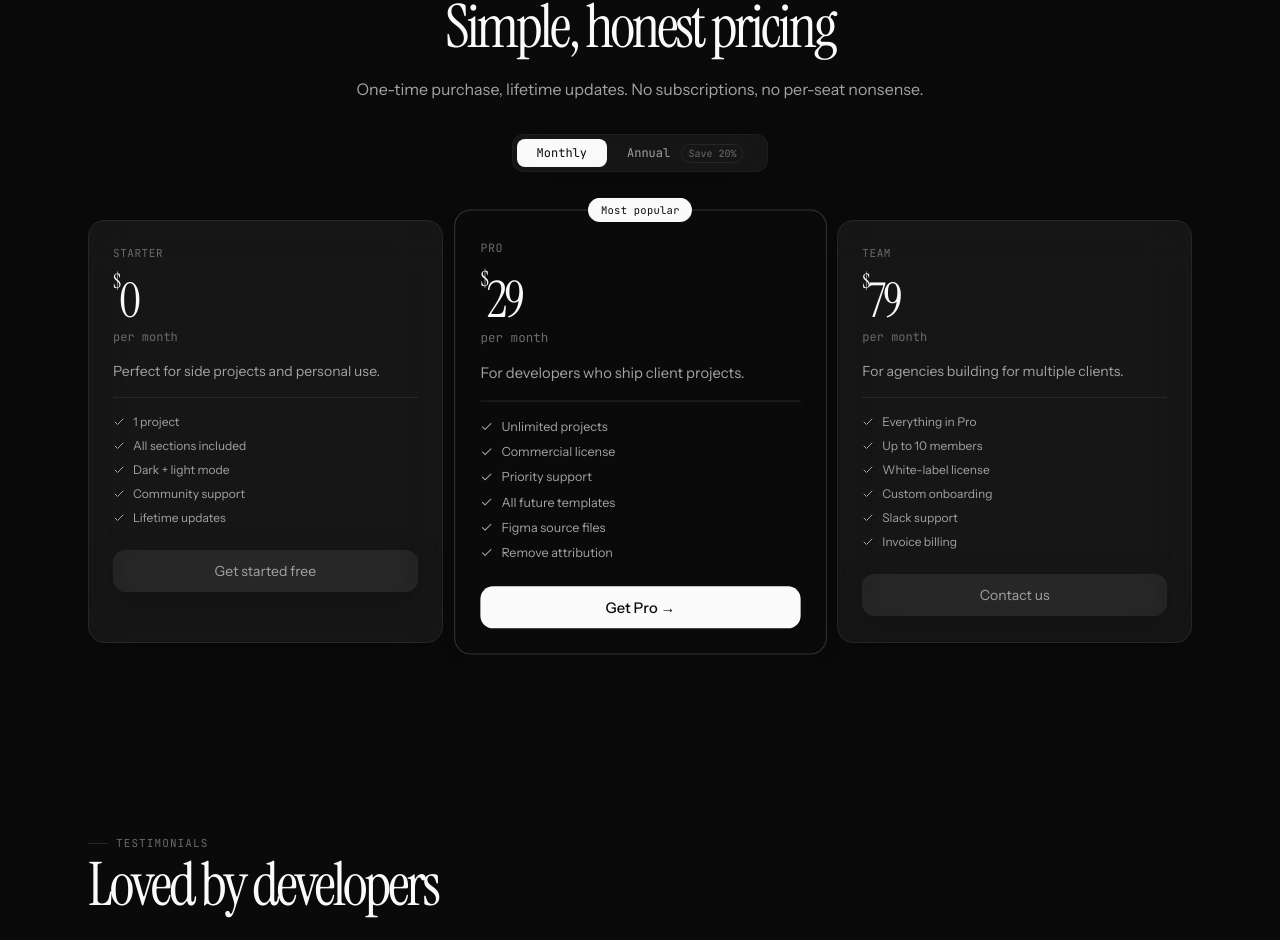
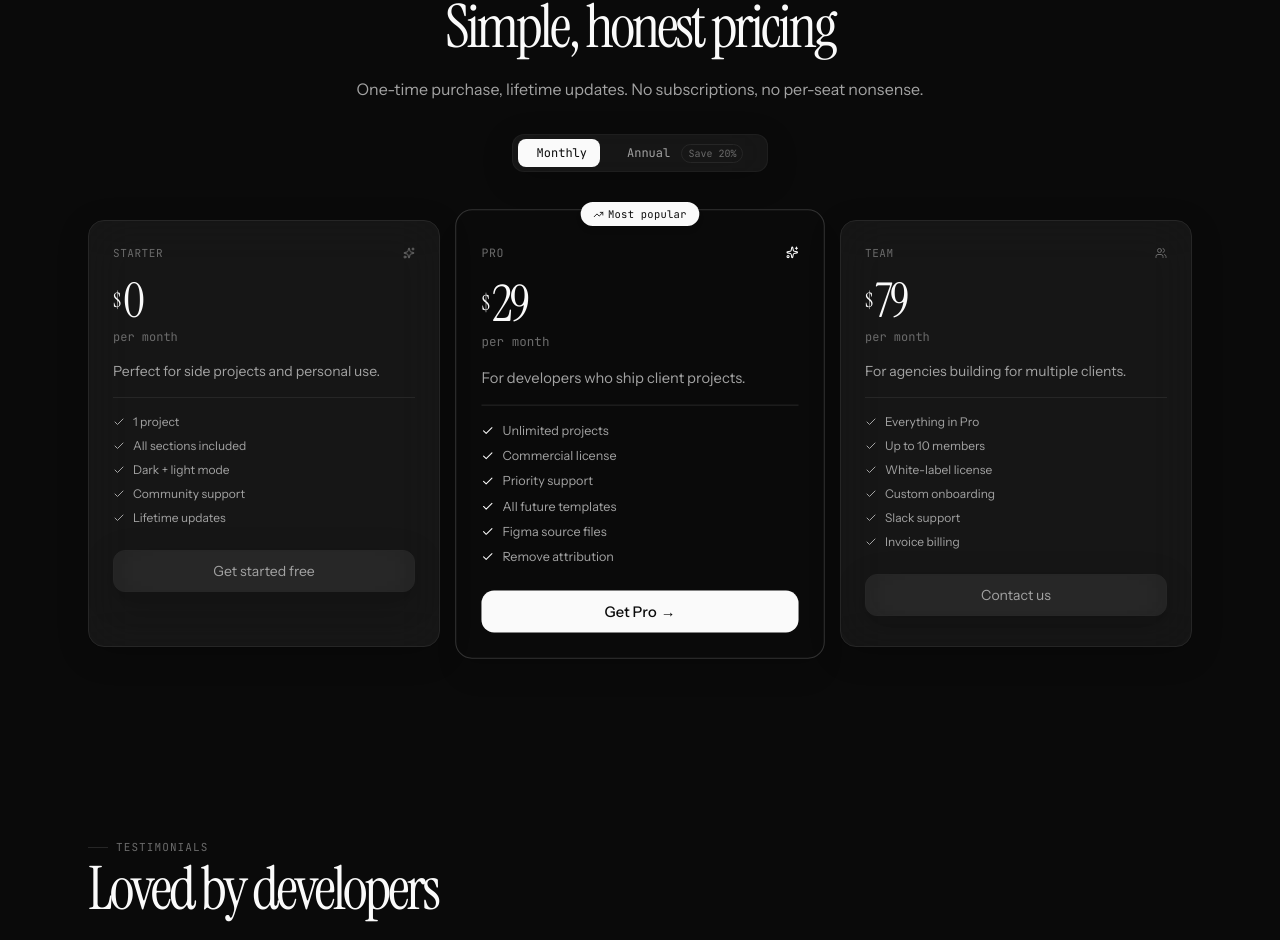
Before and after one commit to Kaveenxz/saas-app, a Next.js app: page / in a window 1280 px wide. Shown: the part 3151-4091 px from the top of the page. Built offline with nearby package versions, Linux system fonts and the light colour scheme.

Commit message:
changed the global css and pricing styles

```diff
--- a/components/pricing.tsx
+++ b/components/pricing.tsx
@@ -1,20 +1,13 @@
 // components/pricing.tsx
 "use client";
 
-import { useState } from "react";
-import { Check } from "lucide-react";
+import { useState, useRef, useEffect } from "react";
+import { motion, AnimatePresence, useInView } from "framer-motion";
+import { Check, Sparkles, TrendingUp, Users } from "lucide-react";
 
 const plans = {
-  monthly: {
-    starter: 0,
-    pro: 29,
-    team: 79,
-  },
-  annual: {
-    starter: 0,
-    pro: 19,
-    team: 59,
-  },
+  monthly: { starter: 0, pro: 29, team: 79 },
+  annual: { starter: 0, pro: 19, team: 59 },
 };
 
 const features = {
@@ -25,100 +18,311 @@ const features = {
 
 export function Pricing() {
   const [billing, setBilling] = useState<"monthly" | "annual">("monthly");
+  const sectionRef = useRef<HTMLElement>(null);
+  const isInView = useInView(sectionRef, { once: true, amount: 0.2 });
+  const [hoveredCard, setHoveredCard] = useState<string | null>(null);
+  const monthlyBtnRef = useRef<HTMLButtonElement>(null);
+  const annualBtnRef = useRef<HTMLButtonElement>(null);
+  const [sliderStyle, setSliderStyle] = useState({ left: 0, width: 0 });
 
   const getPrice = (plan: keyof typeof plans.monthly) => plans[billing][plan];
 
+  const handleBillingToggle = (mode: "monthly" | "annual") => {
+    setBilling(mode);
+  };
+
+  // Update slider position when billing changes or on mount
+  useEffect(() => {
+    const activeBtn = billing === "monthly" ? monthlyBtnRef.current : annualBtnRef.current;
+    if (activeBtn) {
+      const parent = activeBtn.parentElement;
+      if (parent) {
+        const parentRect = parent.getBoundingClientRect();
+        const btnRect = activeBtn.getBoundingClientRect();
+        setSliderStyle({
+          left: btnRect.left - parentRect.left,
+          width: btnRect.width,
+        });
+      }
+    }
+  }, [billing]);
+
+  useEffect(() => {
+    const handleResize = () => {
+      const activeBtn = billing === "monthly" ? monthlyBtnRef.current : annualBtnRef.current;
+      if (activeBtn) {
+        const parent = activeBtn.parentElement;
+        if (parent) {
+          const parentRect = parent.getBoundingClientRect();
+          const btnRect = activeBtn.getBoundingClientRect();
+          setSliderStyle({
+            left: btnRect.left - parentRect.left,
+            width: btnRect.width,
+          });
+        }
+      }
+    };
+    window.addEventListener("resize", handleResize);
+    return () => window.removeEventListener("resize", handleResize);
+  }, [billing]);
+
+  const createRipple = (e: React.MouseEvent<HTMLButtonElement>) => {
+    const btn = e.currentTarget;
+    const ripple = document.createElement("span");
+    const rect = btn.getBoundingClientRect();
+    const size = Math.max(rect.width, rect.height);
+    const x = e.clientX - rect.left - size / 2;
+    const y = e.clientY - rect.top - size / 2;
+    ripple.style.width = ripple.style.height = `${size}px`;
+    ripple.style.left = `${x}px`;
+    ripple.style.top = `${y}px`;
+    ripple.className = "ripple-effect";
+    btn.appendChild(ripple);
+    setTimeout(() => ripple.remove(), 600);
+  };
+
   return (
-    <section id="pricing" className="py-24 px-6 max-w-6xl mx-auto text-center">
+    <section
+      id="pricing"
+      ref={sectionRef}
+      className="py-24 px-6 max-w-6xl mx-auto text-center relative"
+    >
       <div className="section-label justify-center">Pricing</div>
       <h2 className="section-title">Simple, honest pricing</h2>
-      <p className="section-sub mx-auto mb-8">One-time purchase, lifetime updates. No subscriptions, no per-seat nonsense.</p>
+      <p className="section-sub mx-auto mb-8">
+        One-time purchase, lifetime updates. No subscriptions, no per-seat nonsense.
+      </p>
 
-      <div className="inline-flex glass rounded-xl p-1 mb-12">
+      {/* Animated Toggle */}
+      <div className="flex justify-center mb-12">
+        <div className="relative inline-flex glass rounded-xl p-1">
           <button
-          onClick={() => setBilling("monthly")}
-          className={`px-5 py-1.5 rounded-lg font-mono text-xs transition-all ${
-            billing === "monthly" ? "bg-foreground text-background" : "text-text-dim"
+            ref={monthlyBtnRef}
+            onClick={() => handleBillingToggle("monthly")}
+            className={`relative z-10 px-5 py-1.5 rounded-lg font-mono text-xs transition-colors ${
+              billing === "monthly" ? "text-background" : "text-text-dim hover:text-foreground"
             }`}
           >
             Monthly
           </button>
           <button
-          onClick={() => setBilling("annual")}
-          className={`px-5 py-1.5 rounded-lg font-mono text-xs transition-all ${
-            billing === "annual" ? "bg-foreground text-background" : "text-text-dim"
+            ref={annualBtnRef}
+            onClick={() => handleBillingToggle("annual")}
+            className={`relative z-10 px-5 py-1.5 rounded-lg font-mono text-xs transition-colors ${
+              billing === "annual" ? "text-background" : "text-text-dim hover:text-foreground"
             }`}
           >
-          Annual <span className="text-[10px] ml-1 px-1.5 py-0.5 rounded-full border border-border text-text-muted">Save 20%</span>
+            Annual{" "}
+            <span className="text-[10px] ml-1 px-1.5 py-0.5 rounded-full border border-border text-text-muted">
+              Save 20%
+            </span>
           </button>
+          <motion.div
+            className="absolute top-1 bottom-1 rounded-lg bg-foreground"
+            animate={{
+              left: sliderStyle.left,
+              width: sliderStyle.width,
+            }}
+            transition={{ type: "spring", stiffness: 500, damping: 35 }}
+          />
+        </div>
       </div>
 
-      <div className="grid grid-cols-1 md:grid-cols-3 gap-5">
-        {/* Starter */}
-        <div className="glass rounded-2xl p-6 text-left border border-border">
-          <div className="font-mono text-[11px] tracking-wider text-text-muted mb-4">STARTER</div>
-          <div className="font-serif text-5xl font-normal tracking-tighter">
-            <sup className="text-xl align-top">$</sup>{getPrice("starter")}
+      {/* Pricing Cards Grid - no overflow-hidden on cards to prevent clipping */}
+      <div className="grid grid-cols-1 md:grid-cols-3 gap-6 items-stretch">
+        {/* Starter Card */}
+        <motion.div
+          initial={{ opacity: 0, y: 40 }}
+          animate={isInView ? { opacity: 1, y: 0 } : {}}
+          transition={{ duration: 0.6, delay: 0.2 }}
+          onMouseEnter={() => setHoveredCard("starter")}
+          onMouseLeave={() => setHoveredCard(null)}
+          whileHover={{ y: -8, transition: { duration: 0.2 } }}
+          className="glass rounded-2xl p-6 text-left border border-border transition-all duration-300 relative group"
+        >
+          <div className="absolute inset-0 bg-gradient-to-br from-white/5 to-transparent opacity-0 group-hover:opacity-100 transition-opacity duration-500 pointer-events-none rounded-2xl" />
+          <div className="font-mono text-[11px] tracking-wider text-text-muted mb-4 flex items-center justify-between">
+            STARTER
+            <Sparkles size={12} className="text-text-muted" />
+          </div>
+          <div className="font-serif text-5xl font-normal tracking-tighter flex items-baseline gap-1">
+            <sup className="text-xl">$</sup>
+            <AnimatePresence mode="wait">
+              <motion.span
+                key={billing + getPrice("starter")}
+                initial={{ y: -20, opacity: 0 }}
+                animate={{ y: 0, opacity: 1 }}
+                exit={{ y: 20, opacity: 0 }}
+                transition={{ duration: 0.3 }}
+              >
+                {getPrice("starter")}
+              </motion.span>
+            </AnimatePresence>
           </div>
           <div className="font-mono text-xs text-text-muted mt-1">per month</div>
+          {billing === "annual" && getPrice("starter") === 0 && (
+            <div className="text-[10px] text-green-500/70 mt-1">Free forever</div>
+          )}
           <p className="text-sm text-text-dim my-4">Perfect for side projects and personal use.</p>
           <div className="h-px bg-border my-4" />
           <ul className="space-y-2 mb-6">
             {features.starter.map((feat, i) => (
-              <li key={i} className="flex items-center gap-2 text-xs text-text-dim">
-                <Check size={12} className="text-text-dim" /> {feat}
-              </li>
+              <motion.li
+                key={i}
+                initial={{ opacity: 0, x: -10 }}
+                animate={isInView ? { opacity: 1, x: 0 } : {}}
+                transition={{ delay: 0.3 + i * 0.05 }}
+                className="flex items-center gap-2 text-xs text-text-dim"
+              >
+                <motion.div whileHover={{ scale: 1.2 }}>
+                  <Check size={12} className="text-text-dim" />
+                </motion.div>
+                {feat}
+              </motion.li>
             ))}
           </ul>
-          <button className="w-full py-2.5 rounded-xl glass border border-border text-text-dim hover:text-foreground transition text-sm">
-            Get started free
+          <button
+            onClick={createRipple}
+            className="relative overflow-hidden w-full py-2.5 rounded-xl glass border border-border text-text-dim hover:text-foreground transition-all duration-300 text-sm group"
+          >
+            <span className="relative z-10">Get started free</span>
+            <span className="absolute inset-0 bg-gradient-to-r from-foreground/10 to-transparent -translate-x-full group-hover:translate-x-full transition-transform duration-700" />
           </button>
-        </div>
+        </motion.div>
 
-        {/* Pro */}
-        <div className="glass-bright rounded-2xl p-6 text-left border border-border-bright relative transform md:scale-105 shadow-lg">
-          <div className="absolute -top-3 left-1/2 -translate-x-1/2 bg-foreground text-background text-[10px] font-mono tracking-wide px-3 py-1 rounded-full whitespace-nowrap">
+        {/* Pro Card (highlighted) - no scale on mobile, badge fully visible */}
+        <motion.div
+          initial={{ opacity: 0, y: 40 }}
+          animate={isInView ? { opacity: 1, y: 0 } : {}}
+          transition={{ duration: 0.6, delay: 0.3 }}
+          onMouseEnter={() => setHoveredCard("pro")}
+          onMouseLeave={() => setHoveredCard(null)}
+          whileHover={{ y: -8, transition: { duration: 0.2 } }}
+          className="glass-bright rounded-2xl p-6 text-left border border-border-bright relative shadow-xl group md:scale-105 origin-center"
+        >
+          <div className="absolute inset-0 bg-gradient-to-br from-white/10 to-transparent opacity-0 group-hover:opacity-100 transition-opacity duration-500 pointer-events-none rounded-2xl" />
+          {/* Most popular badge - now fully visible */}
+          <div className="absolute -top-2 left-1/2 -translate-x-1/2 bg-foreground text-background text-[10px] font-mono tracking-wide px-3 py-1 rounded-full whitespace-nowrap z-30 flex items-center gap-1 shadow-md">
+            <TrendingUp size={10} />
             Most popular
           </div>
-          <div className="font-mono text-[11px] tracking-wider text-text-muted mb-4 mt-1">PRO</div>
-          <div className="font-serif text-5xl font-normal tracking-tighter">
-            <sup className="text-xl align-top">$</sup>{getPrice("pro")}
+          {/* Add small top padding to avoid badge overlap */}
+          <div className="pt-2">
+            <div className="font-mono text-[11px] tracking-wider text-text-muted mb-4 flex items-center justify-between">
+              PRO
+              <Sparkles size={12} className="text-foreground" />
+            </div>
+            <div className="font-serif text-5xl font-normal tracking-tighter flex items-baseline gap-1">
+              <sup className="text-xl">$</sup>
+              <AnimatePresence mode="wait">
+                <motion.span
+                  key={billing + getPrice("pro")}
+                  initial={{ y: -20, opacity: 0 }}
+                  animate={{ y: 0, opacity: 1 }}
+                  exit={{ y: 20, opacity: 0 }}
+                  transition={{ duration: 0.3 }}
+                >
+                  {getPrice("pro")}
+                </motion.span>
+              </AnimatePresence>
             </div>
             <div className="font-mono text-xs text-text-muted mt-1">per month</div>
+            {billing === "annual" && (
+              <div className="text-[10px] text-green-500/70 mt-1">
+                Save ${(plans.monthly.pro - plans.annual.pro) * 12} annually
+              </div>
+            )}
             <p className="text-sm text-text-dim my-4">For developers who ship client projects.</p>
             <div className="h-px bg-border my-4" />
             <ul className="space-y-2 mb-6">
               {features.pro.map((feat, i) => (
-              <li key={i} className="flex items-center gap-2 text-xs text-text-dim">
-                <Check size={12} className="text-text-dim" /> {feat}
-              </li>
+                <motion.li
+                  key={i}
+                  initial={{ opacity: 0, x: -10 }}
+                  animate={isInView ? { opacity: 1, x: 0 } : {}}
+                  transition={{ delay: 0.4 + i * 0.05 }}
+                  className="flex items-center gap-2 text-xs text-text-dim"
+                >
+                  <motion.div whileHover={{ scale: 1.2 }}>
+                    <Check size={12} className="text-foreground" />
+                  </motion.div>
+                  {feat}
+                </motion.li>
               ))}
             </ul>
-          <button className="w-full py-2.5 rounded-xl bg-foreground text-background hover:opacity-90 transition text-sm font-medium">
-            Get Pro →
+            <button
+              onClick={createRipple}
+              className="relative overflow-hidden w-full py-2.5 rounded-xl bg-foreground text-background hover:opacity-90 transition-all duration-300 text-sm font-medium group"
+            >
+              <span className="relative z-10 flex items-center justify-center gap-1">
+                Get Pro <span className="group-hover:translate-x-0.5 transition-transform">→</span>
+              </span>
+              <span className="absolute inset-0 bg-gradient-to-r from-white/20 to-transparent -translate-x-full group-hover:translate-x-full transition-transform duration-700" />
             </button>
           </div>
+        </motion.div>
 
-        {/* Team */}
-        <div className="glass rounded-2xl p-6 text-left border border-border">
-          <div className="font-mono text-[11px] tracking-wider text-text-muted mb-4">TEAM</div>
-          <div className="font-serif text-5xl font-normal tracking-tighter">
-            <sup className="text-xl align-top">$</sup>{getPrice("team")}
+        {/* Team Card */}
+        <motion.div
+          initial={{ opacity: 0, y: 40 }}
+          animate={isInView ? { opacity: 1, y: 0 } : {}}
+          transition={{ duration: 0.6, delay: 0.4 }}
+          onMouseEnter={() => setHoveredCard("team")}
+          onMouseLeave={() => setHoveredCard(null)}
+          whileHover={{ y: -8, transition: { duration: 0.2 } }}
+          className="glass rounded-2xl p-6 text-left border border-border transition-all duration-300 relative group"
+        >
+          <div className="absolute inset-0 bg-gradient-to-br from-white/5 to-transparent opacity-0 group-hover:opacity-100 transition-opacity duration-500 pointer-events-none rounded-2xl" />
+          <div className="font-mono text-[11px] tracking-wider text-text-muted mb-4 flex items-center justify-between">
+            TEAM
+            <Users size={12} className="text-text-muted" />
+          </div>
+          <div className="font-serif text-5xl font-normal tracking-tighter flex items-baseline gap-1">
+            <sup className="text-xl">$</sup>
+            <AnimatePresence mode="wait">
+              <motion.span
+                key={billing + getPrice("team")}
+                initial={{ y: -20, opacity: 0 }}
+                animate={{ y: 0, opacity: 1 }}
+                exit={{ y: 20, opacity: 0 }}
+                transition={{ duration: 0.3 }}
+              >
+                {getPrice("team")}
+              </motion.span>
+            </AnimatePresence>
           </div>
           <div className="font-mono text-xs text-text-muted mt-1">per month</div>
+          {billing === "annual" && (
+            <div className="text-[10px] text-green-500/70 mt-1">
+              Save ${(plans.monthly.team - plans.annual.team) * 12} annually
+            </div>
+          )}
           <p className="text-sm text-text-dim my-4">For agencies building for multiple clients.</p>
           <div className="h-px bg-border my-4" />
           <ul className="space-y-2 mb-6">
             {features.team.map((feat, i) => (
-              <li key={i} className="flex items-center gap-2 text-xs text-text-dim">
-                <Check size={12} className="text-text-dim" /> {feat}
-              </li>
+              <motion.li
+                key={i}
+                initial={{ opacity: 0, x: -10 }}
+                animate={isInView ? { opacity: 1, x: 0 } : {}}
+                transition={{ delay: 0.5 + i * 0.05 }}
+                className="flex items-center gap-2 text-xs text-text-dim"
+              >
+                <motion.div whileHover={{ scale: 1.2 }}>
+                  <Check size={12} className="text-text-dim" />
+                </motion.div>
+                {feat}
+              </motion.li>
             ))}
           </ul>
-          <button className="w-full py-2.5 rounded-xl glass border border-border text-text-dim hover:text-foreground transition text-sm">
-            Contact us
+          <button
+            onClick={createRipple}
+            className="relative overflow-hidden w-full py-2.5 rounded-xl glass border border-border text-text-dim hover:text-foreground transition-all duration-300 text-sm group"
+          >
+            <span className="relative z-10">Contact us</span>
+            <span className="absolute inset-0 bg-gradient-to-r from-foreground/10 to-transparent -translate-x-full group-hover:translate-x-full transition-transform duration-700" />
           </button>
-        </div>
+        </motion.div>
       </div>
     </section>
   );
```
Also changed, not shown: app/globals.css (line endings or trailing spaces). Lines whose indentation alone changed are shown as unchanged.
